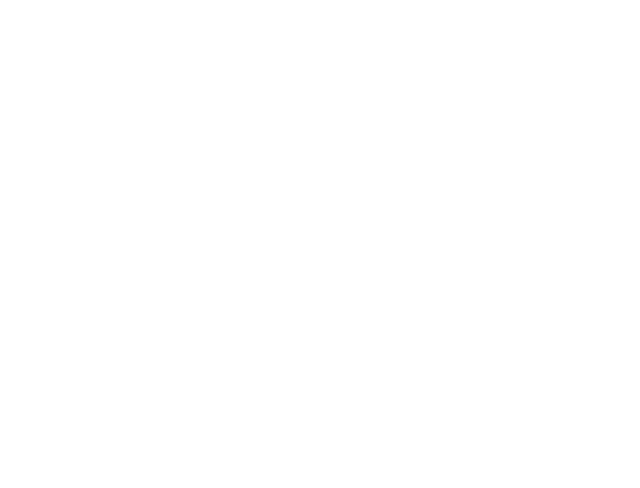
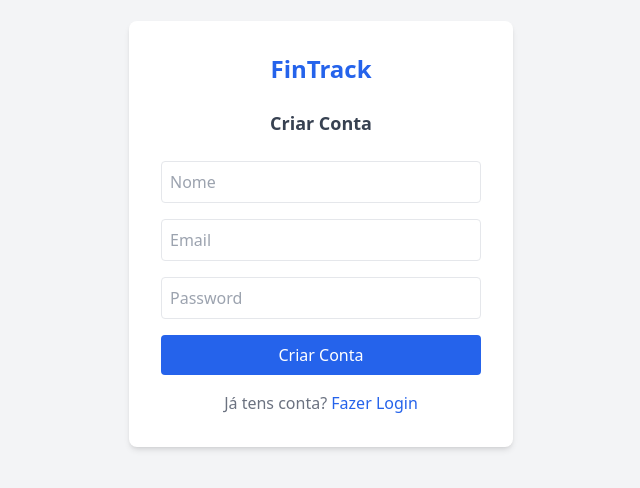
Before and after one commit to jmolivjunior/FinTrack-Frontend, a React (Create React App) app: page /register in a window 1280 px wide. Before the commit this address had no page. Shown: the part 166-654 px from the top of the page, without its empty margins (319-959 px from the left). Built offline with nearby package versions, Linux system fonts and the light colour scheme.

Commit message:
Feature - Register page

```diff
--- a/src/App.tsx
+++ b/src/App.tsx
@@ -1,12 +1,14 @@
 import { BrowserRouter, Routes,Route, Navigate } from "react-router-dom";
 import Login from "./pages/Login";
 import Dashboard from "./pages/Dashboard";
+import Register from "./pages/Register";
 
 function App(){
   return(
     <BrowserRouter>
     <Routes>
      <Route path="/" element={<Login />}/>
+     <Route path="/register" element={<Register />} />
      <Route path="/dashboard" element={<Dashboard />} />
       </Routes>
       </BrowserRouter>
--- a/src/pages/Login.tsx
+++ b/src/pages/Login.tsx
@@ -48,6 +48,16 @@
         >
           Login
         </button>
+
+        <p className="text-center text-gray-500 mt-4">
+          Não tens conta?{" "}
+          <span
+          onClick={() => navigate("/register")}
+          className="text-blue-600 cursor-pointer hover:underline"
+          >
+            Criar Conta
+          </span>
+        </p>
       </div>
     </div>
   );
--- /dev/null
+++ b/src/pages/Register.tsx
@@ -0,0 +1,74 @@
+import { useState } from "react";
+import { useNavigate } from "react-router-dom";
+import api from "../services/api";
+
+export default function Register() {
+    const [name, setName] = useState("");
+    const [email, setEmail] = useState("");
+    const [password, setPassword] = useState("");
+    const [error, setError] = useState("");
+    const navigate = useNavigate();
+
+    const handleRegister = async () => {
+        try {
+            await api.post("/auth/register", {
+                name,
+                email,
+                passwordHash: password
+            });
+            alert("Conta criada com sucesso! ✅");
+            navigate("/")
+        } catch (err) {
+            setError("Erro ao criar conta. Email já existe!");
+        }
+    };
+    return (
+        <div className="min-h-screen bg-gray-100 flex items-center justify-center">
+            <div className="bg-white p-8 rounded-lg shadow-md w-96">
+                <h1 className="text-2xl font-bold text-center mb-6 text-blue-600">
+                    FinTrack
+                </h1>
+                <h2 className="text-lg font-bold text-center mb-6 text-gray-700">
+                    Criar Conta
+                </h2>
+                <input
+                    type="text"
+                    placeholder="Nome"
+                    value={name}
+                    onChange={(e) => setName(e.target.value)}
+                    className="w-full border p-2 rounded mb-4"
+                />
+                <input
+                    type="email"
+                    placeholder="Email"
+                    value={email}
+                    onChange={(e) => setEmail(e.target.value)}
+                    className="w-full border p-2 rounded mb-4"
+                />
+                <input
+                    type="password"
+                    placeholder="Password"
+                    value={password}
+                    onChange={(e) => setPassword(e.target.value)}
+                    className="w-full border p-2 rounded mb-4"
+                />
+                {error && <p className="text-red-500 mb-4">{error}</p>}
+                <button
+                    onClick={handleRegister}
+                    className="w-full bg-blue-600 text-white p-2 rounded hover:bg-blue-700 mb-4"
+                >
+                    Criar Conta
+                </button>
+                <p className="text-center text-gray-500">
+                    Já tens conta?{" "}
+                    <span
+                        onClick={() => navigate("/")}
+                        className="text-blue-600 cursor-pointer hover:underline"
+                    >
+                        Fazer Login
+                    </span>
+                </p>
+            </div>
+        </div>
+    );
+}
```
